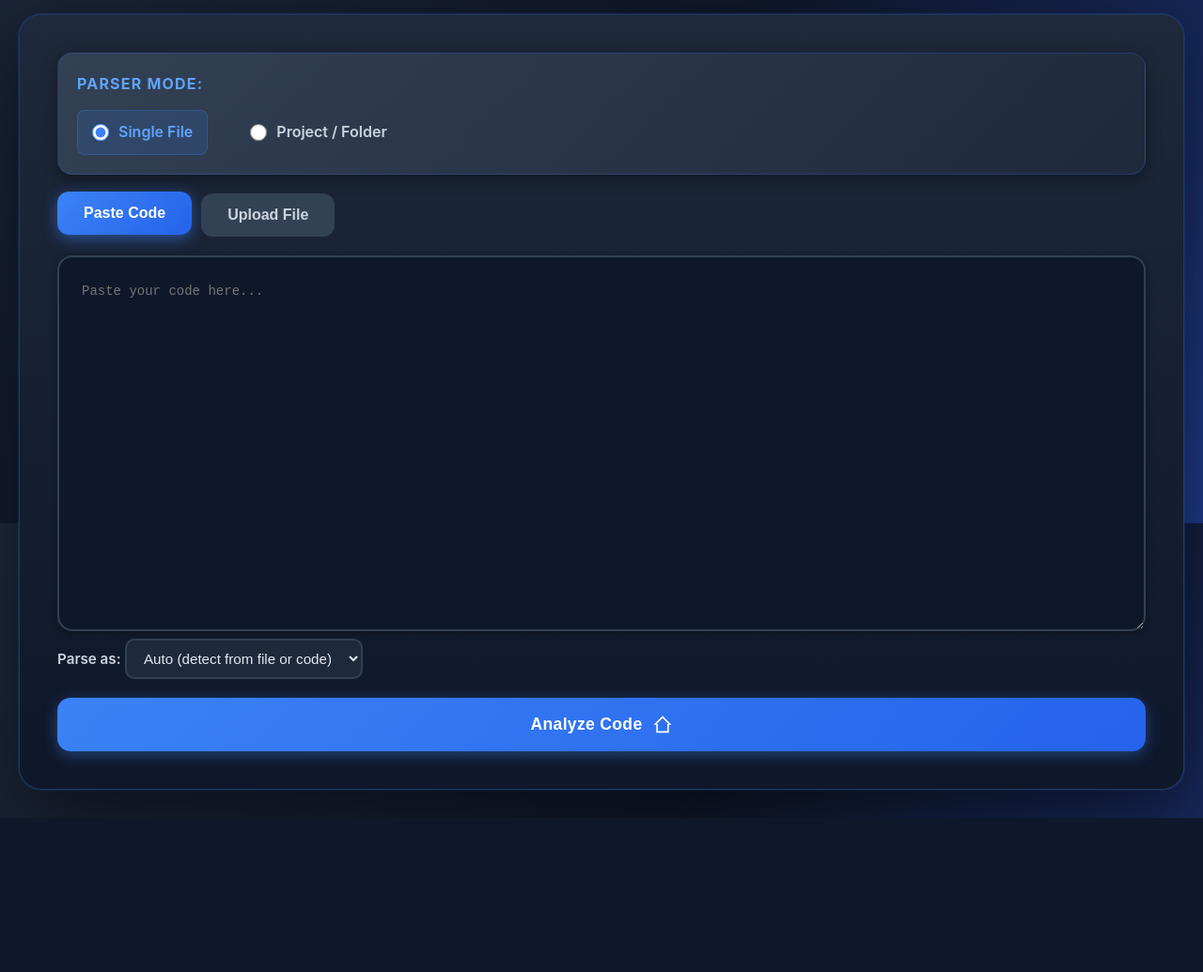
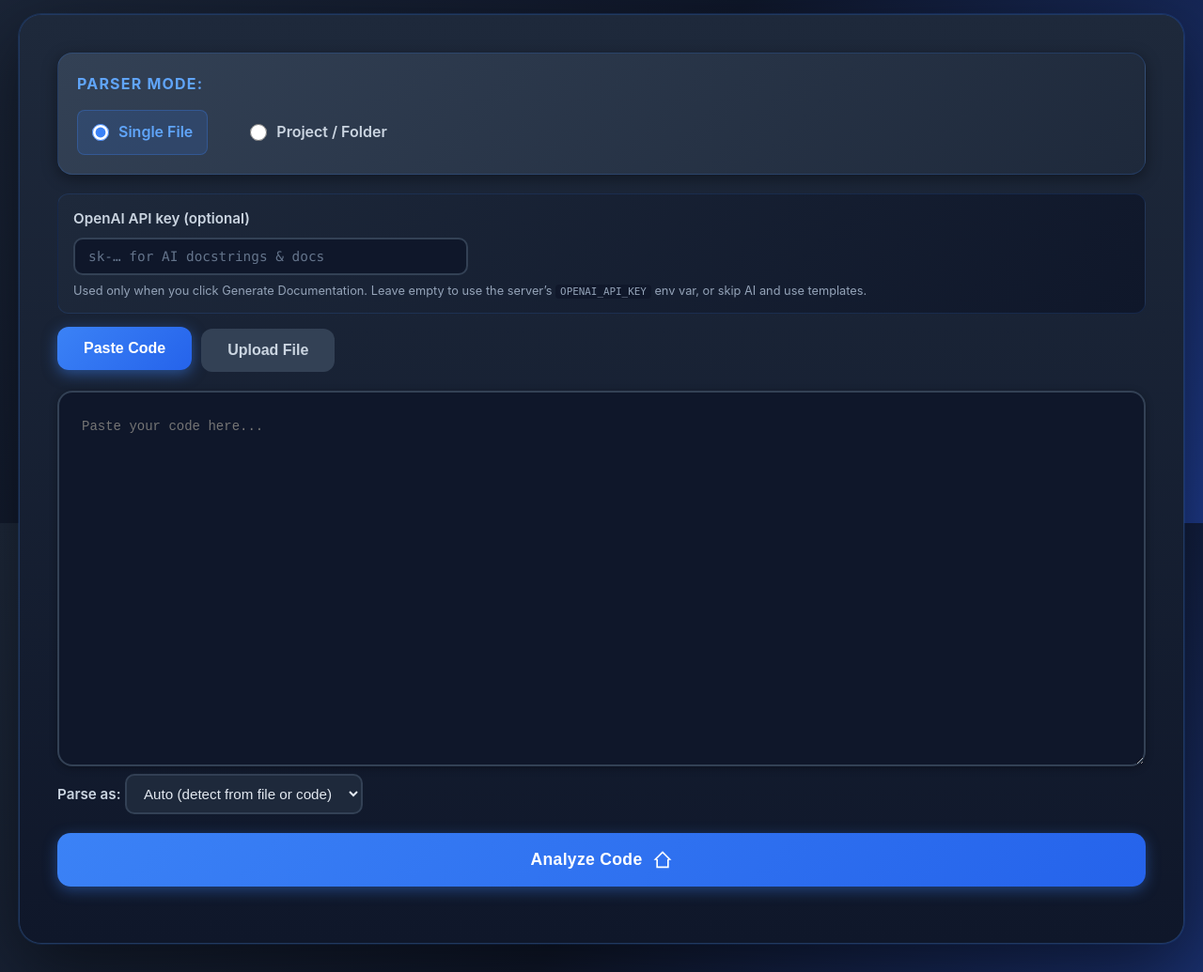
Before and after one commit to dhwani82/DocuMind-691, a Flask app: page / in a window 1280 px wide. Shown: the part 243-1278 px from the top of the page at 94% size. Before the commit the page ends 1114 px from the top, so only its background shows below. Run offline with Flask 3, Linux system fonts and the light colour scheme; some libraries are stand-ins or nearby versions.

Commit message:
Add API key via UI and .env, shared Generate Documentation for project mode
Made-with: Cursor

```diff
--- a/app.py
+++ b/app.py
@@ -1,5 +1,9 @@
 from flask import Flask, request, jsonify, render_template, Response
 from flask_cors import CORS
+from dotenv import load_dotenv
+
+load_dotenv()
+
 import ast
 import json
 import os
@@ -462,6 +466,9 @@ def generate_documentation():
             return jsonify({'error': 'No data provided'}), 400
 
         code = data.get('code', '')
+        api_key = data.get('api_key')
+        if api_key is not None:
+            api_key = str(api_key).strip() or None
 
         if not code:
             return jsonify({'error': 'No code provided'}), 400
@@ -473,8 +480,8 @@ def generate_documentation():
         print("Functions count:", len(parse_result.get("functions", [])))
         print("Classes count:", len(parse_result.get("classes", [])))
 
-        # Generate documentation (API key is read from environment variable)
-        doc_generator = DocumentationGenerator()
+        # Generate documentation (optional api_key from request, else OPENAI_API_KEY env)
+        doc_generator = DocumentationGenerator(api_key=api_key)
         documentation = doc_generator.generate_documentation(code, parse_result)
 
         return jsonify({
@@ -504,12 +511,15 @@ def generate_project_documentation():
             return jsonify({'error': 'No data provided'}), 400
 
         project_data = data.get('project_data', {})
+        api_key = data.get('api_key')
+        if api_key is not None:
+            api_key = str(api_key).strip() or None
 
         if not project_data:
             return jsonify({'error': 'No project data provided'}), 400
 
         # Generate documentation for the project
-        doc_generator = DocumentationGenerator()
+        doc_generator = DocumentationGenerator(api_key=api_key)
         documentation = doc_generator.generate_project_documentation(project_data)
 
         return jsonify({
--- a/requirements.txt
+++ b/requirements.txt
@@ -2,3 +2,4 @@ Flask==3.0.0
 flask-cors==4.0.0
 openai>=1.0.0
 requests>=2.31.0
+python-dotenv>=1.0.0
--- a/static/script.js
+++ b/static/script.js
@@ -574,6 +574,12 @@ async function generateDocumentation() {
             requestBody = {
                 code: currentCode
             };
+        }
+
+        const apiKeyEl = document.getElementById('openai-api-key');
+        const apiKey = apiKeyEl ? apiKeyEl.value.trim() : '';
+        if (apiKey) {
+            requestBody.api_key = apiKey;
         }
 
         const response = await fetch(endpoint, {
--- a/static/style.css
+++ b/static/style.css
@@ -636,6 +636,69 @@ header h1 {
     border-color: #3b82f6;
     outline: none;
     box-shadow: 0 0 0 3px rgba(59, 130, 246, 0.2);
+}
+
+.api-key-row {
+    margin-bottom: 16px;
+    padding: 14px 16px;
+    background: linear-gradient(135deg, #1e293b 0%, #0f172a 100%);
+    border-radius: 12px;
+    border: 1px solid rgba(59, 130, 246, 0.15);
+}
+
+.api-key-row .language-select-label {
+    display: block;
+    margin-bottom: 8px;
+}
+
+.api-key-input-wrap {
+    width: 100%;
+}
+
+.api-key-input {
+    width: 100%;
+    max-width: 420px;
+    padding: 10px 14px;
+    border: 2px solid #334155;
+    border-radius: 10px;
+    background: #0f172a;
+    color: #e2e8f0;
+    font-size: 0.9rem;
+    font-family: ui-monospace, 'SF Mono', Menlo, monospace;
+}
+
+.api-key-input::placeholder {
+    color: #64748b;
+}
+
+.api-key-input:hover,
+.api-key-input:focus {
+    border-color: #3b82f6;
+    outline: none;
+    box-shadow: 0 0 0 3px rgba(59, 130, 246, 0.2);
+}
+
+.api-key-hint {
+    margin: 8px 0 0;
+    font-size: 0.8rem;
+    color: #94a3b8;
+    line-height: 1.4;
+}
+
+.api-key-hint code {
+    font-size: 0.85em;
+    background: rgba(15, 23, 42, 0.8);
+    padding: 1px 5px;
+    border-radius: 4px;
+}
+
+/* Full-width doc button row below single-file / project panels */
+.doc-gen-actions {
+    margin-top: 12px;
+}
+
+.doc-gen-actions .doc-btn {
+    flex: 1;
 }
 
 .action-buttons {
--- a/templates/index.html
+++ b/templates/index.html
@@ -29,6 +29,22 @@
                             <span style="font-weight: 600; font-size: 1rem;">Project / Folder</span>
                         </label>
                     </div>
+                </div>
+
+                <div class="api-key-row">
+                    <label for="openai-api-key" class="language-select-label">OpenAI API key (optional)</label>
+                    <div class="api-key-input-wrap">
+                        <input
+                            type="password"
+                            id="openai-api-key"
+                            class="api-key-input"
+                            placeholder="sk-… for AI docstrings & docs"
+                            autocomplete="off"
+                            spellcheck="false"
+                            title="Stored only in your browser session until you generate docs; server can also use OPENAI_API_KEY"
+                        >
+                    </div>
+                    <p class="api-key-hint">Used only when you click Generate Documentation. Leave empty to use the server’s <code>OPENAI_API_KEY</code> env var, or skip AI and use templates.</p>
                 </div>
 
                 <!-- Single File Mode -->
@@ -75,16 +91,6 @@
                             <svg width="20" height="20" viewBox="0 0 24 24" fill="none" stroke="currentColor" stroke-width="2">
                                 <polyline points="5 12 3 12 12 3 21 12 19 12"></polyline>
                                 <polyline points="19 12 19 22 5 22 5 12"></polyline>
-                            </svg>
-                        </button>
-                        <button class="doc-btn" onclick="generateDocumentation()" id="doc-btn" style="display: none;">
-                            <span>Generate Documentation</span>
-                            <svg width="20" height="20" viewBox="0 0 24 24" fill="none" stroke="currentColor" stroke-width="2">
-                                <path d="M14 2H6a2 2 0 0 0-2 2v16a2 2 0 0 0 2 2h12a2 2 0 0 0 2-2V8z"></path>
-                                <polyline points="14 2 14 8 20 8"></polyline>
-                                <line x1="16" y1="13" x2="8" y2="13"></line>
-                                <line x1="16" y1="17" x2="8" y2="17"></line>
-                                <polyline points="10 9 9 9 8 9"></polyline>
                             </svg>
                         </button>
                     </div>
@@ -198,6 +204,20 @@
                             </div>
                         </div>
                     </div>
+                </div>
+
+                <!-- Shared: visible in both Single File and Project modes (after parse) -->
+                <div class="action-buttons doc-gen-actions" id="doc-gen-actions">
+                    <button type="button" class="doc-btn" onclick="generateDocumentation()" id="doc-btn" style="display: none;">
+                        <span>Generate Documentation</span>
+                        <svg width="20" height="20" viewBox="0 0 24 24" fill="none" stroke="currentColor" stroke-width="2">
+                            <path d="M14 2H6a2 2 0 0 0-2 2v16a2 2 0 0 0 2 2h12a2 2 0 0 0 2-2V8z"></path>
+                            <polyline points="14 2 14 8 20 8"></polyline>
+                            <line x1="16" y1="13" x2="8" y2="13"></line>
+                            <line x1="16" y1="17" x2="8" y2="17"></line>
+                            <polyline points="10 9 9 9 8 9"></polyline>
+                        </svg>
+                    </button>
                 </div>
             </div>
 
```
Also changed, not shown: README.md, 1 other file.
